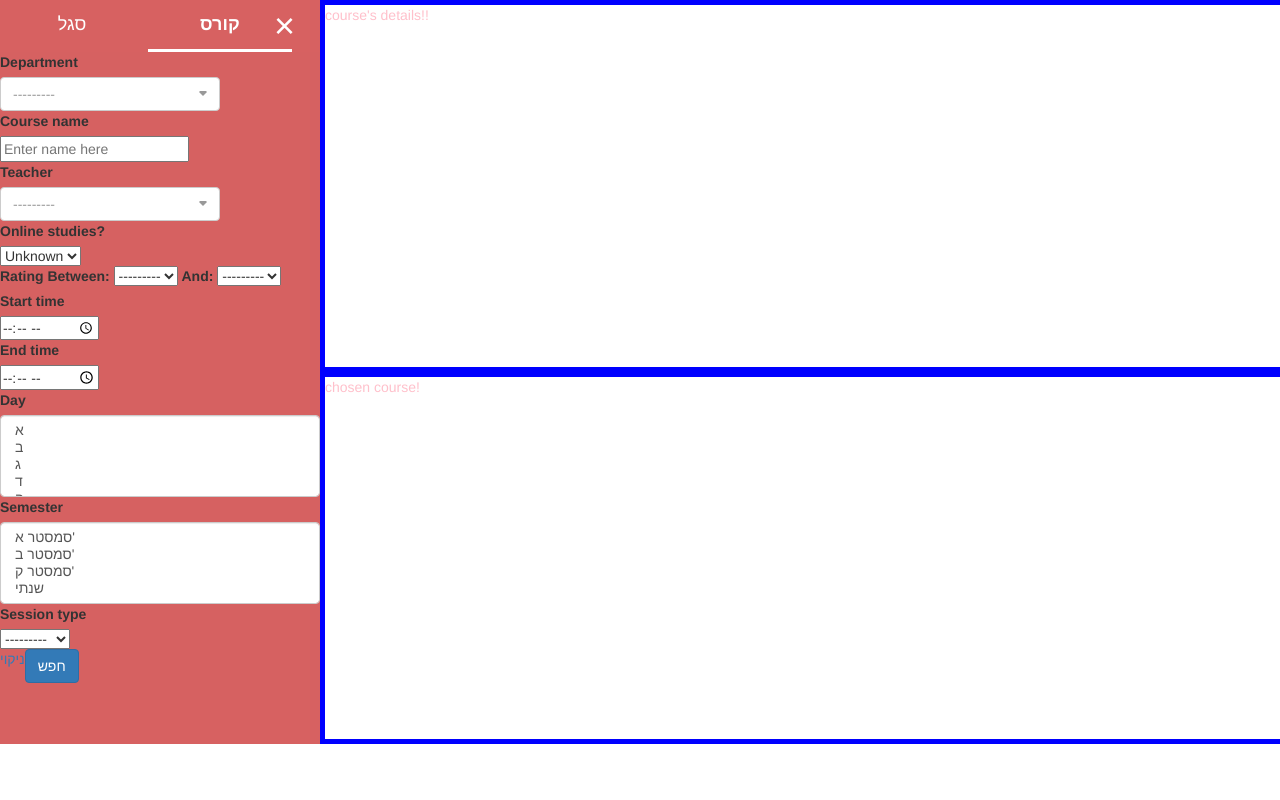
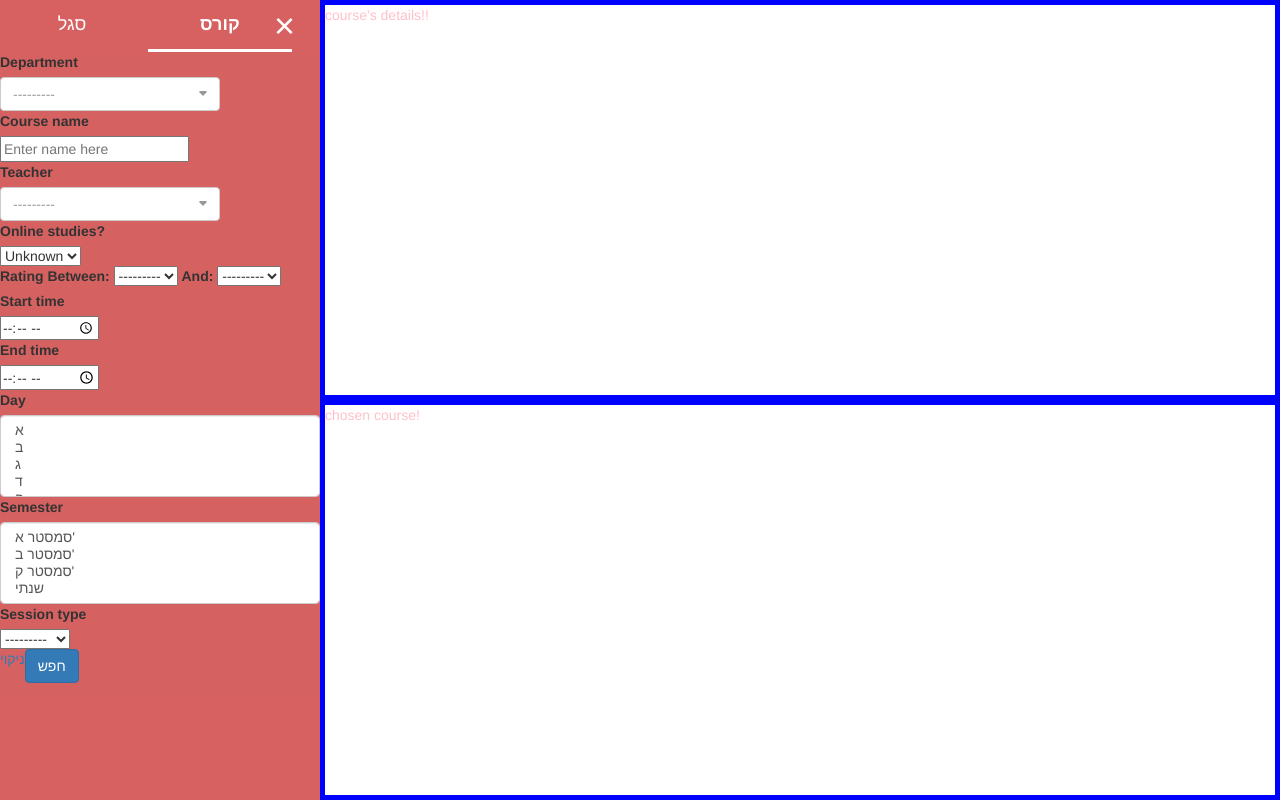
Before and after one commit to matanm28/PlanIlan, a Django app: page /search/ in a window 1280 px wide; the page is wider, and only the part inside the window is pictured. Shown: the part 62-862 px from the top of that part. Before the commit the page ends 806 px from the top of that part, so only its background shows below. Run offline with Django 3.2, Linux system fonts and the light colour scheme; data that the repository does not hold is empty; parts of the project's set-up code (start-up, migrations or seed data) failed here and were passed over; some libraries are stand-ins or nearby versions.

Commit message:
open-close search box feature

```diff
--- a/PlanIlan/static/PlanIlan/js/search.js
+++ b/PlanIlan/static/PlanIlan/js/search.js
@@ -14,23 +14,24 @@ function display_course_filter() {
 
 /* Set the width of the side navigation to 250px */
 function openSearchBox() {
+    document.getElementById("search_box").style.width = "25%";
     document.getElementById("results").style.marginLeft = "25%";
     document.getElementById("results").style.width = "75%";
-    document.getElementById("search_box").style.width = "25%";
     document.getElementById("open_search_box").style.display = "none";
     const results = document.getElementsByClassName("resize-box");
     for (let i = 0; i < results.length; i++) {
-        results[i].style.width = "75%";
+        results[i].style.width = "100%";
     }
 }
 
 /* Set the width of the side navigation to 0 */
 function closeSearchBox() {
     document.getElementById("search_box").style.width = "0";
+    document.getElementById("results").style.marginLeft = "0";
+    document.getElementById("results").style.width = "100%";
     document.getElementById("open_search_box").style.display = "block";
-    document.getElementById("results").style.marginLeft = "0";
     const results = document.getElementsByClassName("resize-box");
     for (let i = 0; i < results.length; i++) {
-        results[i].style.width = "90%";
+        results[i].style.width = "96%";
     }
 }
--- a/PlanIlan/templates/PlanIlan/base.html
+++ b/PlanIlan/templates/PlanIlan/base.html
@@ -13,7 +13,7 @@
     <title>{% block title %}דף הבית{% endblock %}</title>
 </head>
 <body>
-<nav class="navbar navbar-expand-lg navbar-light" style="background-color: #e5f2fd; margin: 0 0 0">
+<nav class="navbar navbar-expand-lg navbar-light" style="background-color: #e5f2fd; margin: 0 0 0; height: 10%">
     <div class="container">
         <button class="navbar-toggler" type="button" data-bs-toggle="collapse" data-bs-target="#navbarNav"
                 aria-controls="navbarNav" aria-expanded="false" aria-label="Toggle navigation">
--- a/PlanIlan/templates/PlanIlan/search.html
+++ b/PlanIlan/templates/PlanIlan/search.html
@@ -112,7 +112,7 @@
                 </form>
             </div>
         </div>
-        <div id="results" style="position:absolute; left: 0; height: 93%; width: 100%">
+        <div id="results" style="position:absolute; left: 0; height: 100%; width: 75%">
             <span class="open-btn" id="open_search_box" onclick="openSearchBox()"><i
                     class="fas fa-caret-right fa-2x"></i>חפש</span>
 {#            <div class="resize-box" id="courses_result">#}
```
